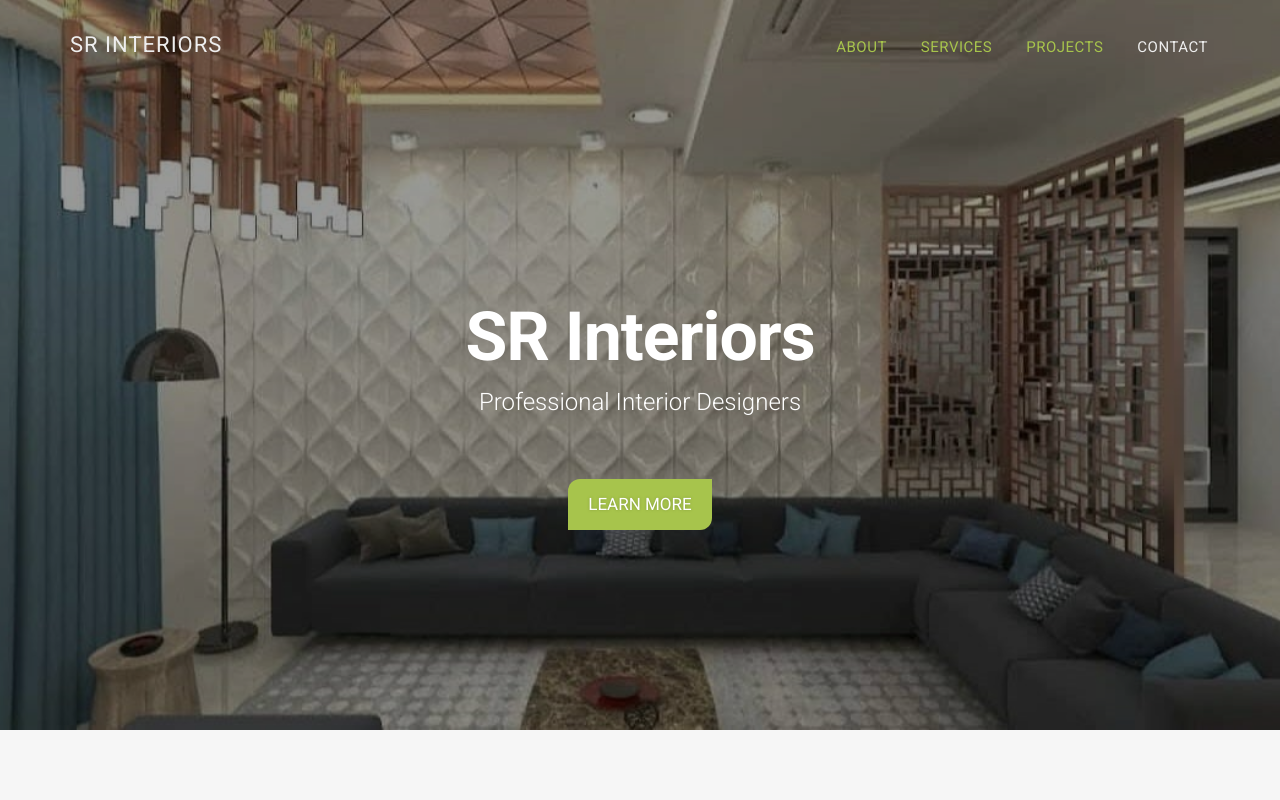
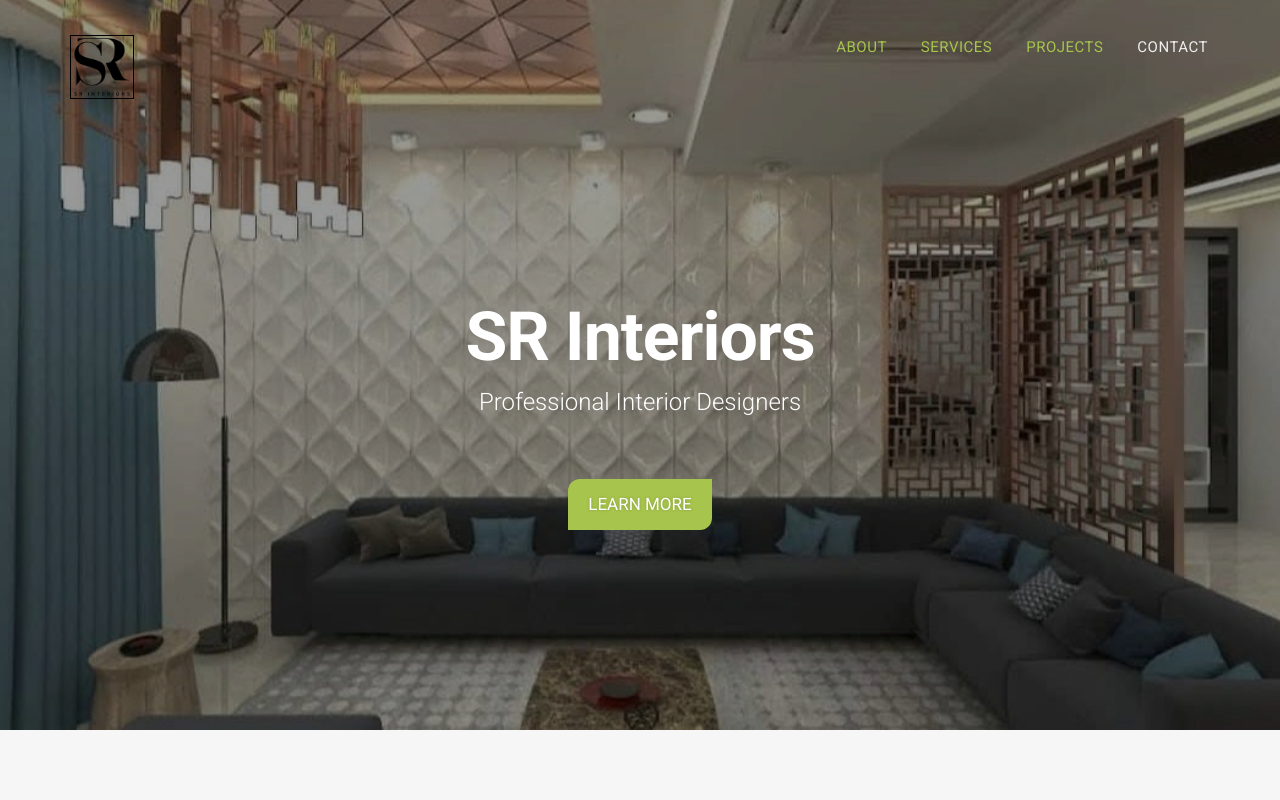
Before and after one commit to sushruthreddyakkala/sushruthreddyakkala.github.io, a plain HTML site: page index.html in a window 1280 px wide. Shown: the top 800 px of the page. Drawn offline with Linux system fonts and the light colour scheme.

Commit message:
Update index.html

```diff
--- a/index.html
+++ b/index.html
@@ -40,7 +40,7 @@
     <!-- Brand and toggle get grouped for better mobile display -->
     <div class="navbar-header">
       <button type="button" class="navbar-toggle collapsed" data-toggle="collapse" data-target="#bs-example-navbar-collapse-1"> <span class="sr-only">Toggle navigation</span> <span class="icon-bar"></span> <span class="icon-bar"></span> <span class="icon-bar"></span> </button>
-      <a class="navbar-brand page-scroll" href="#page-top"><!--<img src="img/logo/logo.png" alt="SR Interiors" style="border: 1px solid #000; max-width:64px; max-height:64px;">-->SR INTERIORS</a> </div>
+      <a class="navbar-brand page-scroll" href="#page-top"><img src="img/logo/logo.png" alt="SR Interiors" style="border: 1px solid #000; max-width:64px; max-height:64px;"></a> </div>
 
     <!-- Collect the nav links, forms, and other content for toggling -->
     <div class="collapse navbar-collapse" id="bs-example-navbar-collapse-1" >
```
